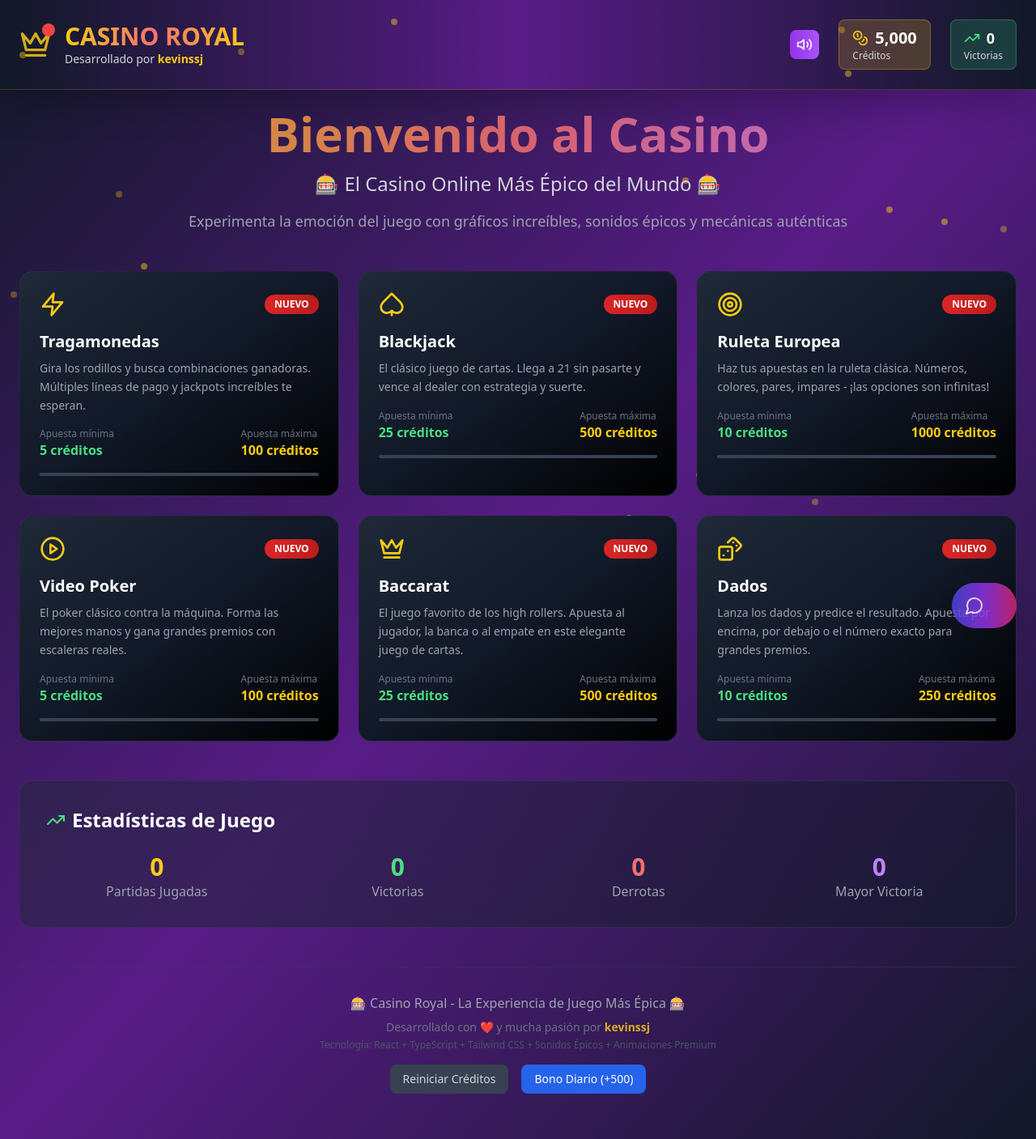
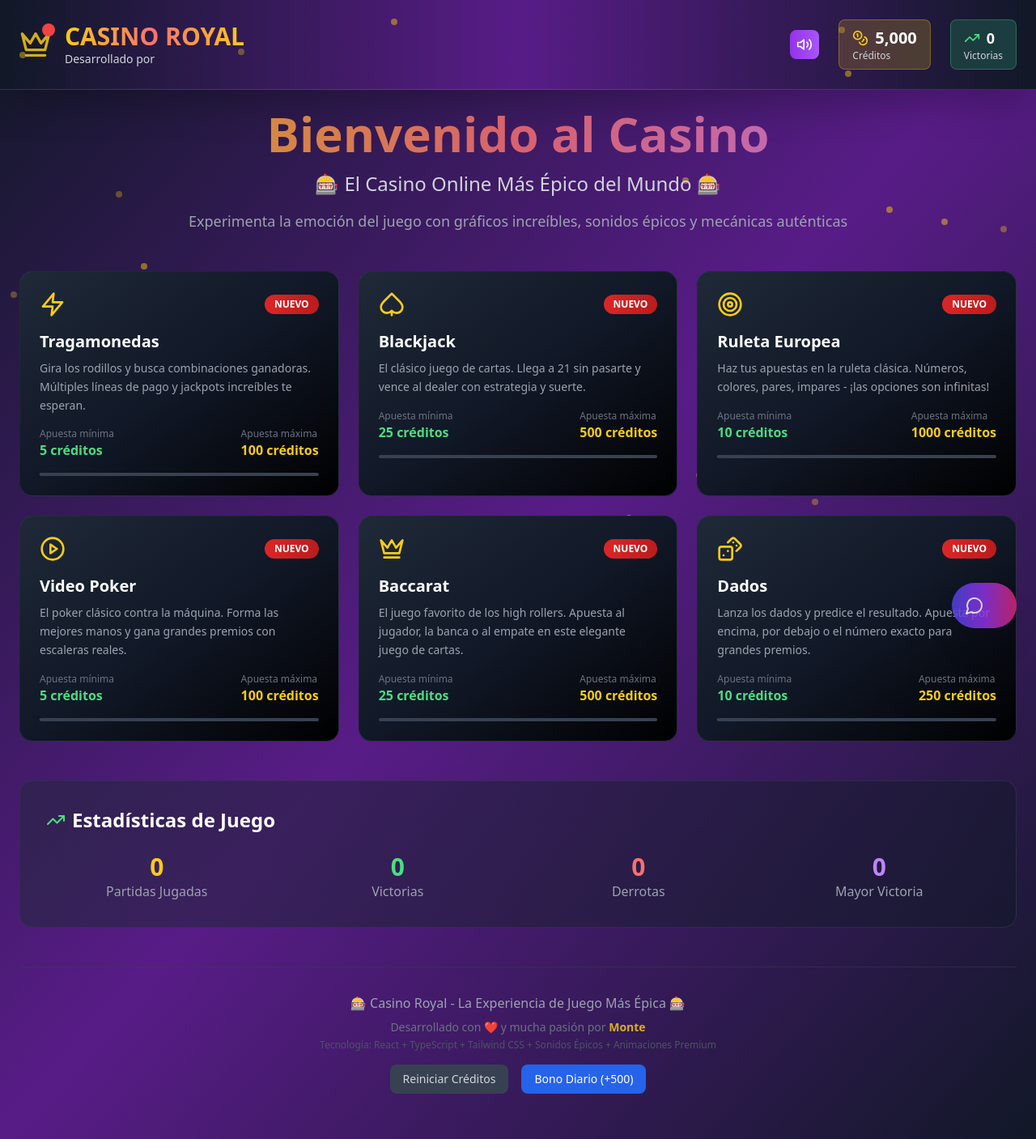
Before and after one commit to lauti143/casino.politica, a React (Vite) app: page / in a window 1280 px wide. Shown: the whole page at 81% size. Built offline with nearby package versions, Linux system fonts and the light colour scheme.

Commit message:
Actualizar cambios

```diff
--- a/src/App.tsx
+++ b/src/App.tsx
@@ -240,7 +240,7 @@ function App() {
               <footer className="text-center mt-12 py-8 border-t border-gray-700/50">
                 <p className="text-gray-400 mb-2">🎰 Casino Royal - La Experiencia de Juego Más Épica 🎰</p>
                 <p className="text-sm text-gray-500">
-                  Desarrollado con ❤️ y mucha pasión por <span className="text-yellow-400 font-bold animate-pulse">kevinssj</span>
+                  Desarrollado con ❤️ y mucha pasión por <span className="text-yellow-400 font-bold animate-pulse">Monte</span>
                 </p>
                 <p className="text-xs text-gray-600 mt-1">
                   Tecnología: React + TypeScript + Tailwind CSS + Sonidos Épicos + Animaciones Premium
--- a/src/components/Header.tsx
+++ b/src/components/Header.tsx
@@ -21,7 +21,7 @@ const Header: React.FC<HeaderProps> = ({ credits, gamesPlayed, totalWins }) => {
             <h1 className="text-3xl font-bold bg-gradient-to-r from-yellow-400 via-red-400 to-yellow-400 bg-clip-text text-transparent">
               CASINO ROYAL
             </h1>
-            <p className="text-sm text-gray-300">Desarrollado por <span className="text-yellow-400 font-semibold">kevinssj</span></p>
+            <p className="text-sm text-gray-300">Desarrollado por <span className="text-yellow-400 font-semibold"></span></p>
           </div>
         </div>
 
```
